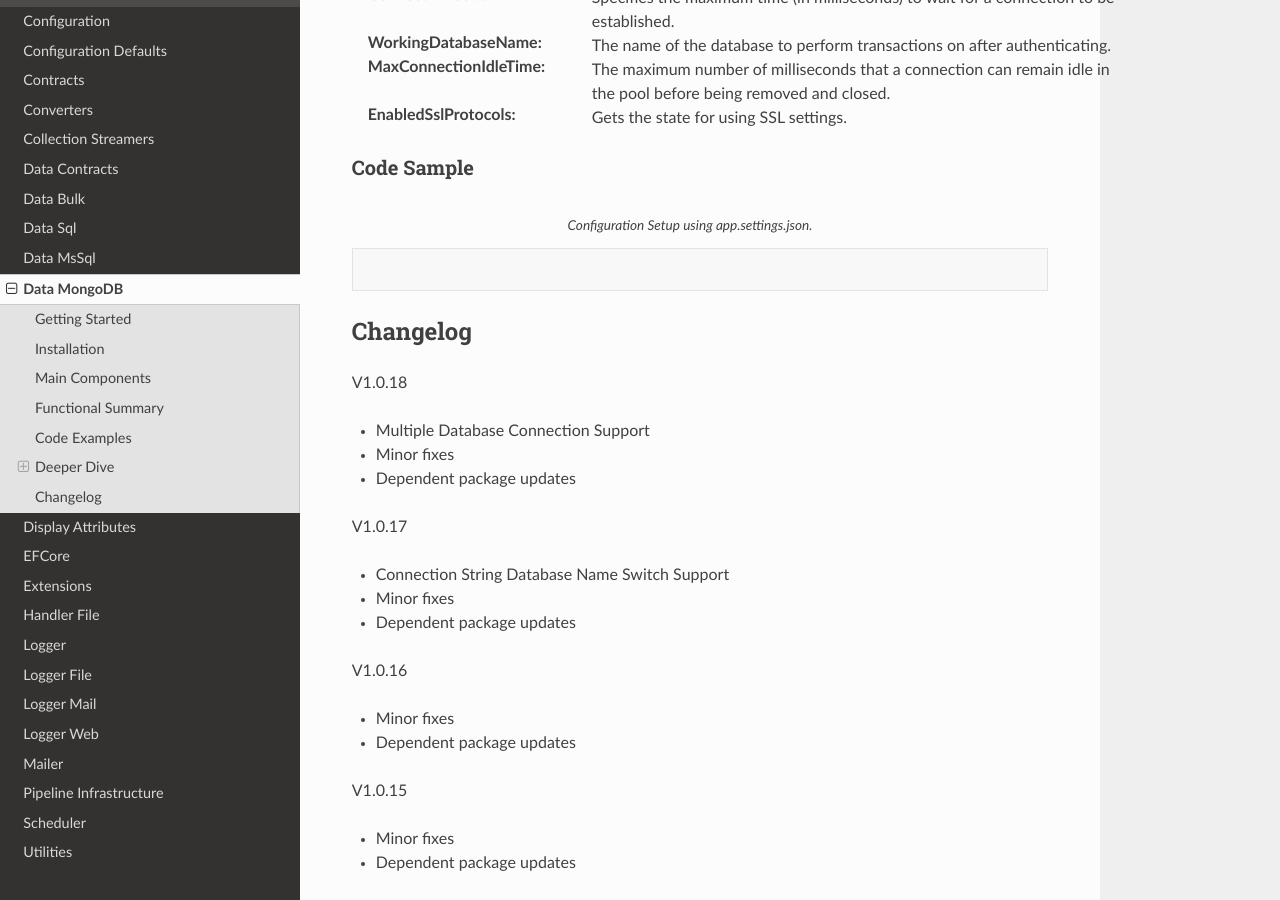
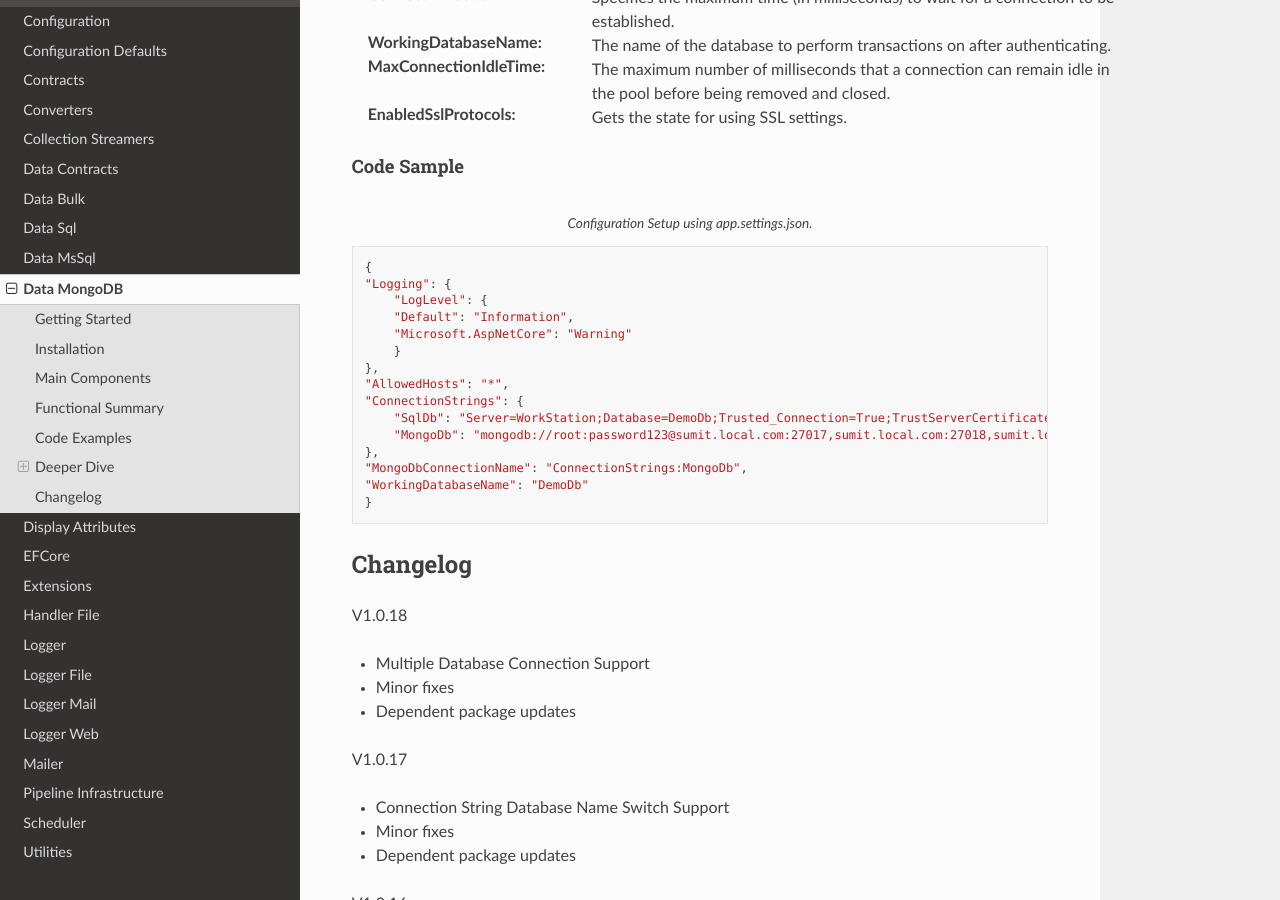
Before and after one commit to BjornWilliams/DocsVersaTul, a Sphinx documentation site: the page built from docs/source/mongodb.rst, in a window 1280 px wide and 900 px high, scrolled down 6240 px. Built offline with Sphinx 7.4.7 and the Read the Docs theme 2.0.0, drawn with Linux system fonts in a browser that asks for light colours.

Commit message:
Update mongodb.rst

```diff
--- a/docs/source/mongodb.rst
+++ b/docs/source/mongodb.rst
@@ -328,10 +328,27 @@ See the table below for predefined values and those that are user defined.
 :EnabledSslProtocols: Gets the state for using SSL settings.
 
 Code Sample
-^^^^^^^^^^^^^^^^^^^^^^
+""""""""""""""""""
 
 .. code-block:: c#
     :caption: Configuration Setup using app.settings.json.
+
+    {
+    "Logging": {
+        "LogLevel": {
+        "Default": "Information",
+        "Microsoft.AspNetCore": "Warning"
+        }
+    },
+    "AllowedHosts": "*",
+    "ConnectionStrings": {
+        "SqlDb": "Server=WorkStation;Database=DemoDb;Trusted_Connection=True;TrustServerCertificate=True",
+        "MongoDb": "mongodb://root:password123@sumit.local.com:27017,sumit.local.com:27018,sumit.local.com:27019/?replicaSet=replicaset"
+    },
+    "MongoDbConnectionName": "ConnectionStrings:MongoDb",
+    "WorkingDatabaseName": "DemoDb"
+    }
+
 
 
 Changelog
```
